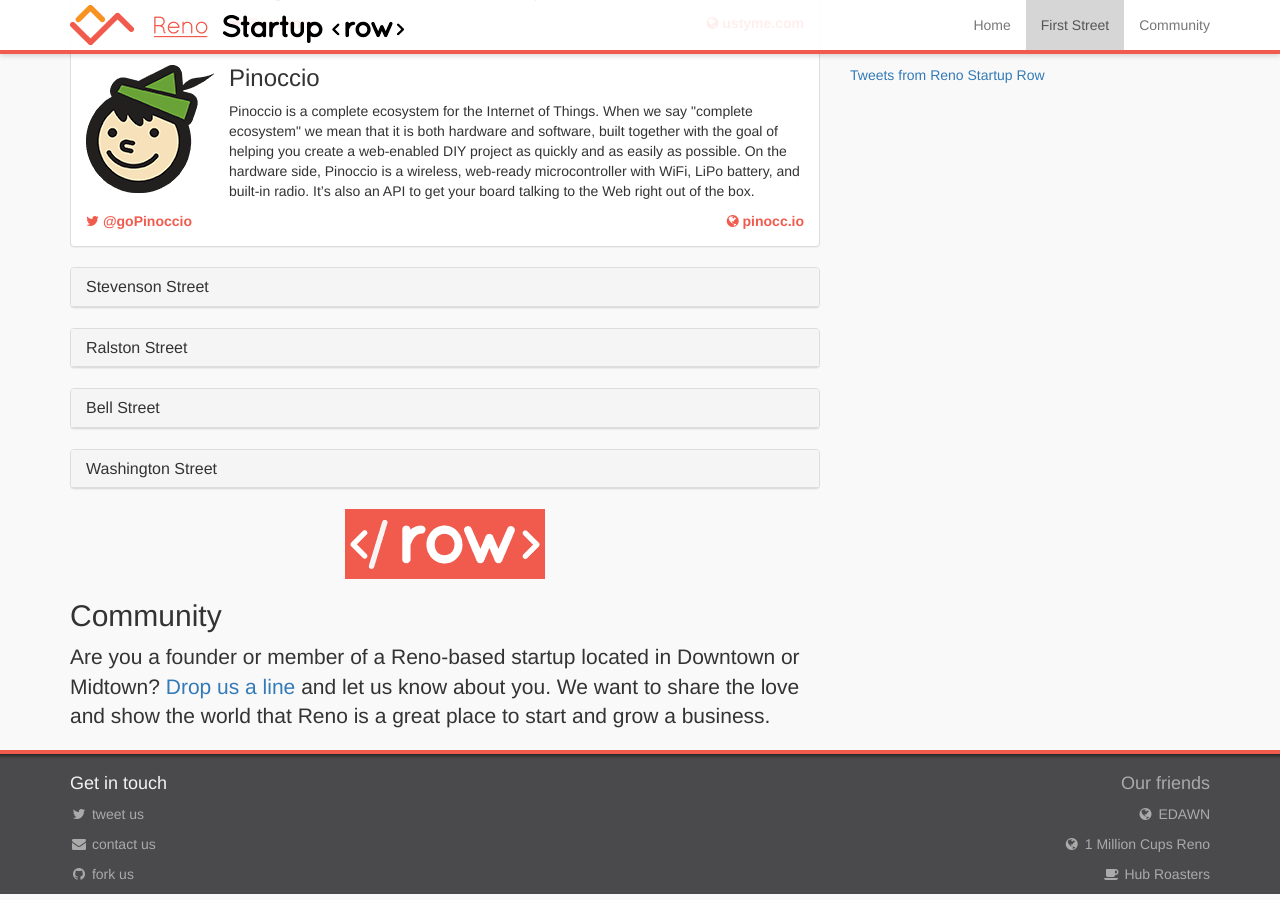
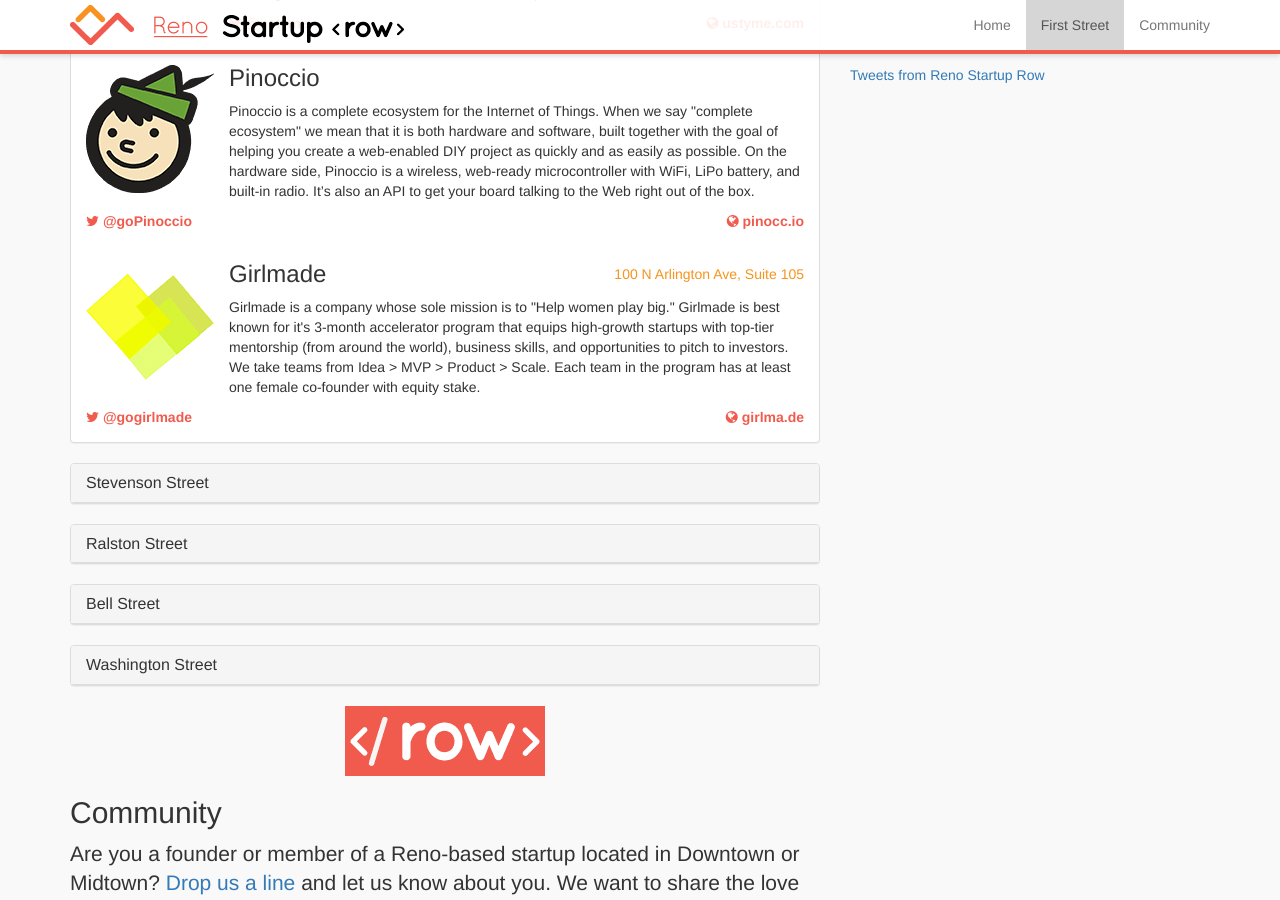
Before and after one commit to startuprow/startuprow.github.io, a Jekyll site: the page built from index.html, in a window 1280 px wide and 900 px high, scrolled down 1797 px. Built offline with Jekyll 4.4.1, drawn with Linux system fonts in a browser that asks for light colours; nearby versions of some CDN libraries; Markdown is read by kramdown in place of the engine named in the settings; comment, search, counter and statistics services are not loaded.

Commit message:
Adding Girlmade to Arlington Street startups.

```diff
--- a/index.html
+++ b/index.html
@@ -102,6 +102,15 @@
     <span class="contact twitter"><a href="http://twitter.com/gopinoccio"><i class="fa fa-twitter"></i> @goPinoccio</a></span>
     <span class="contact website pull-right"><a href="http://pinocc.io"><i class="fa fa-globe"></i> pinocc.io</a></span>
   </div>
+
+  <div class="panel-body company-profile">
+    <img src="/img/logo/girlmade.png" class="pull-left">
+    <span class="contact address pull-right">100 N Arlington Ave, Suite 105</span>
+    <h3>Girlmade</h3>
+    <p>Girlmade is a company whose sole mission is to "Help women play big." Girlmade is best known for it's 3-month accelerator program that equips high-growth startups with top-tier mentorship (from around the world), business skills, and opportunities to pitch to investors. We take teams from Idea &gt; MVP &gt; Product &gt; Scale. Each team in the program has at least one female co-founder with equity stake.</p>
+    <span class="contact twitter"><a href="http://twitter.com/gogirlmade"><i class="fa fa-twitter"></i> @gogirlmade</a></span>
+    <span class="contact website pull-right"><a href="http://girlma.de"><i class="fa fa-globe"></i> girlma.de</a></span>
+  </div>
 </div>
 
 <div class="panel panel-default">
```
Also changed, not shown: img/logo/girlmade.png (added).
